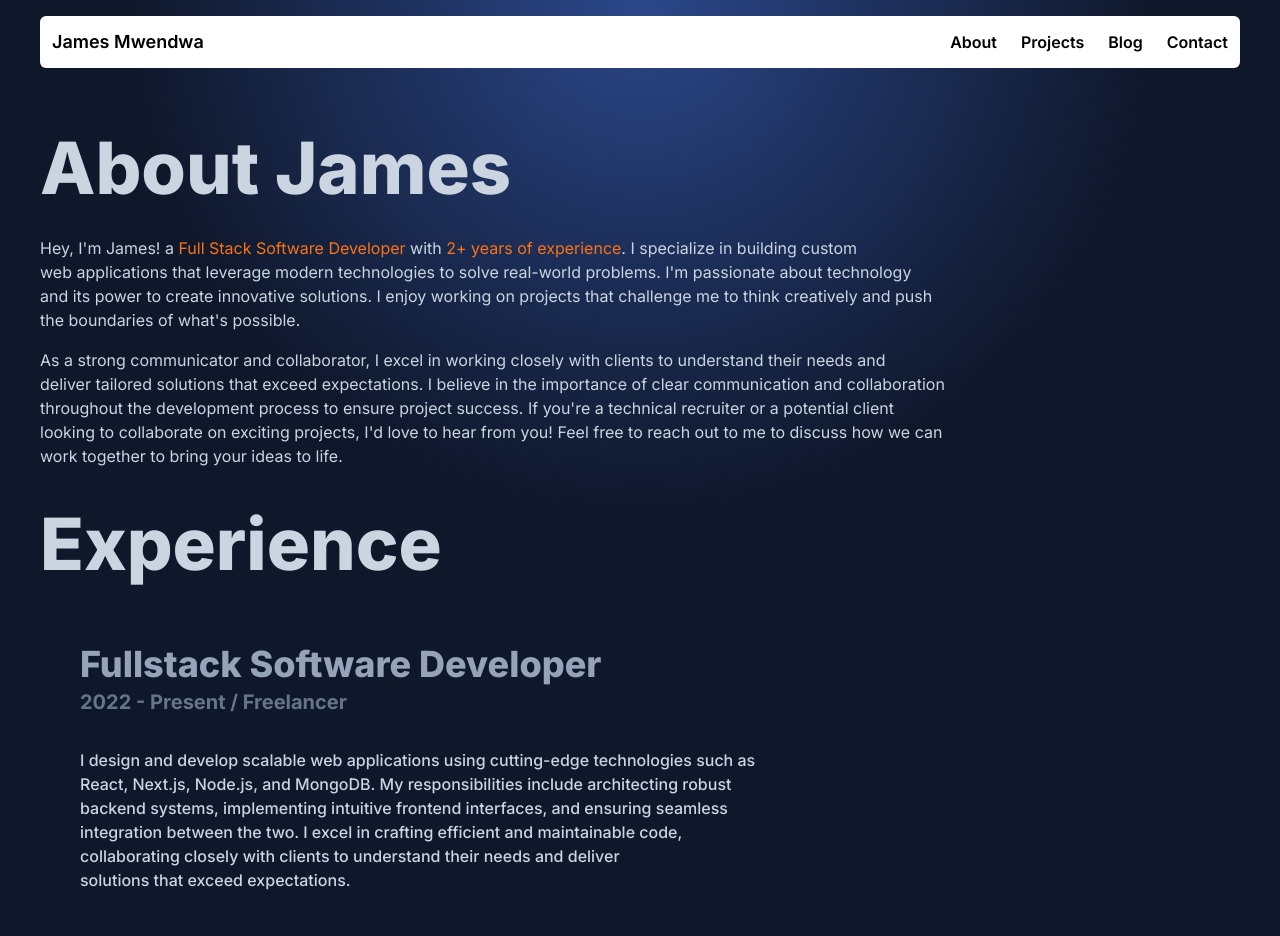
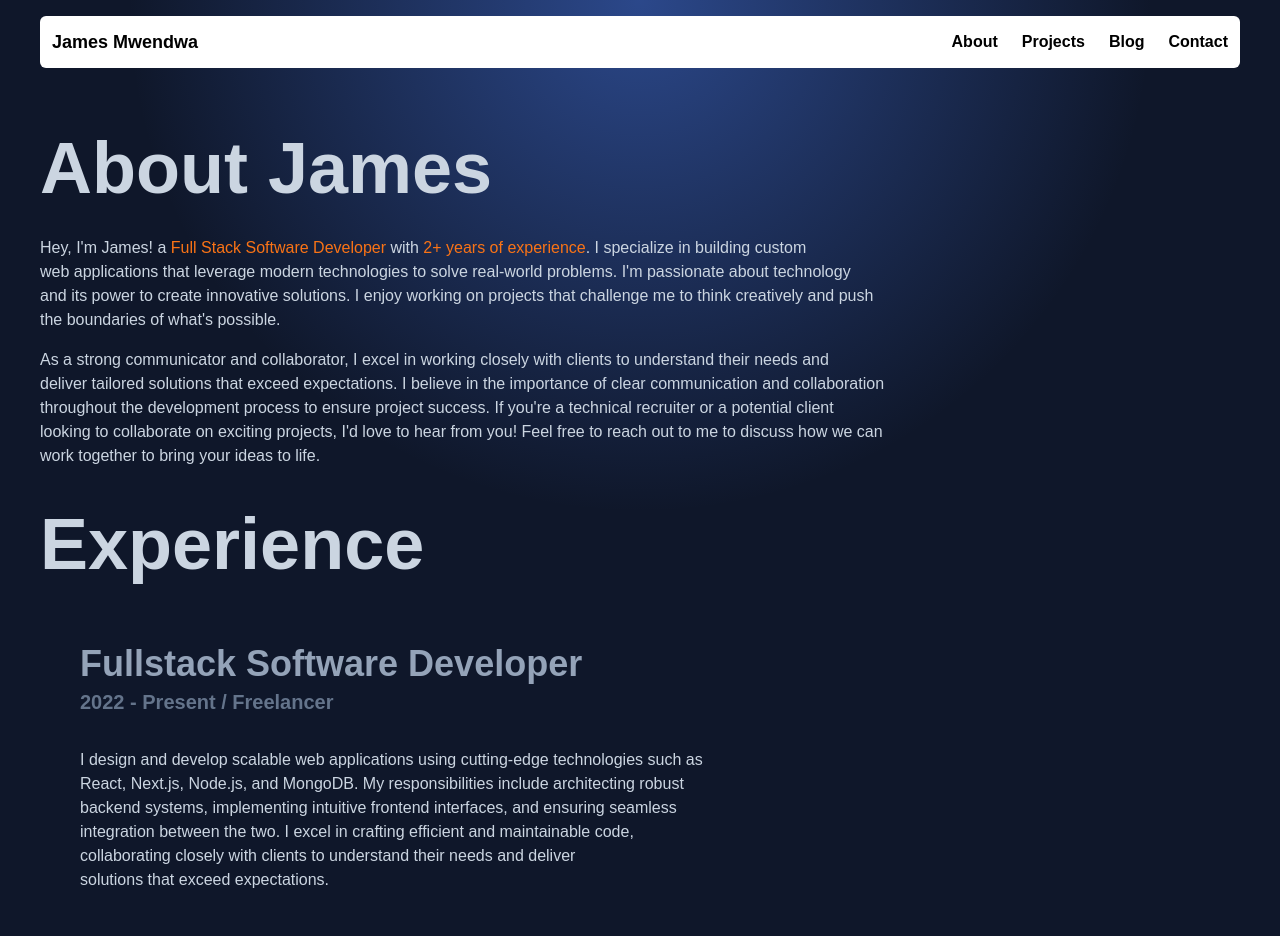
Before and after one commit to James-Mwendwa/Portfolio-Website, a Next.js app: page /about in a window 1280 px wide. Shown: the top 936 px of the page. Built offline with nearby package versions, Linux system fonts and the light colour scheme.

Commit message:
(style): add font family

```diff
--- a/app/about/page.js
+++ b/app/about/page.js
@@ -2,7 +2,7 @@ import Experience from "@/app/components/Experience/Experience";
 
 export default function About() {
   return (
-    <div className="px-10 pt-20">
+    <div className="px-10 pt-20 font-sans">
       <h2 className="text-slate-300 text-7xl font-extrabold">About James</h2>
 
       <p className="text-slate-300 mt-8">
--- a/app/components/Buttons/ResumeButton.js
+++ b/app/components/Buttons/ResumeButton.js
@@ -2,7 +2,7 @@ import { MdArrowOutward } from "react-icons/md";
 
 export default function ResumeButton() {
   return (
-    <div className="bg-white w-28 px-4 py-2 grid place-items-center font-medium mt-5 rounded-md">
+    <div className="bg-white w-28 px-4 py-2 grid place-items-center font-sans font-medium mt-5 rounded-md">
       <button className="text-base flex items-center justify-between">
         <p>Resume</p>
         <MdArrowOutward className="ml-3" />
--- a/app/components/Experience/Experience.js
+++ b/app/components/Experience/Experience.js
@@ -1,10 +1,10 @@
 export default function Experience() {
   return (
-    <div className="pt-10">
+    <div className="pt-10 font-sans">
       <h2 className="text-slate-300 text-7xl font-extrabold">Experience</h2>
 
       <div className="px-10">
-        <h2 className="text-slate-400 text-4xl font-extrabold pt-16">
+        <h2 className="text-slate-400 text-4xl font-extrabold pt-16 font-sans">
           Fullstack Software Developer
         </h2>
 
@@ -12,7 +12,7 @@ export default function Experience() {
           2022 - Present / Freelancer
         </p>
 
-        <p className="mt-8 text-slate-300 text-base font-medium">
+        <p className="mt-8 text-slate-300 text-base font-medium font-sans">
           I design and develop scalable web applications using cutting-edge
           technologies such as <br /> React, Next.js, Node.js, and MongoDB. My
           responsibilities include architecting robust
--- a/app/components/NavBar.js
+++ b/app/components/NavBar.js
@@ -9,7 +9,7 @@ const links = [
 
 export default function NavBar() {
   return (
-    <div className="bg-white rounded-md flex items-center justify-between p-3">
+    <div className="bg-white rounded-md flex items-center justify-between p-3 font-sans">
       <div>
         <Link href="/" className="text-lg font-semibold">
           James Mwendwa
--- a/app/page.js
+++ b/app/page.js
@@ -2,7 +2,7 @@ import ResumeButton from "@/app/components/Buttons/ResumeButton";
 
 export default function Home() {
   return (
-    <main className="w-full flex flex-wrap px-10 py-20">
+    <main className="w-full flex flex-wrap px-10 py-20 font-sans">
       <div className="w-1/2">
         <div>
           <h1 className="text-white text-8xl font-extrabold">James</h1>
--- a/app/projects/page.js
+++ b/app/projects/page.js
@@ -30,7 +30,7 @@ const projects = [
 
 export default function ProjectsBanner() {
   return (
-    <div className="px-10 pt-20">
+    <div className="px-10 pt-20 font-sans">
       <h2 className="text-slate-300 text-7xl font-extrabold">Projects</h2>
 
       <p className="text-xl text-slate-400 mt-8 font-medium">
--- a/tailwind.config.js
+++ b/tailwind.config.js
@@ -16,6 +16,10 @@ module.exports = {
       colors: {
         primaryBg: "#194769",
       },
+
+      fontFamily: {
+        sans: ["Urbanist", "sans-serif"],
+      },
     },
   },
   plugins: [],
```
